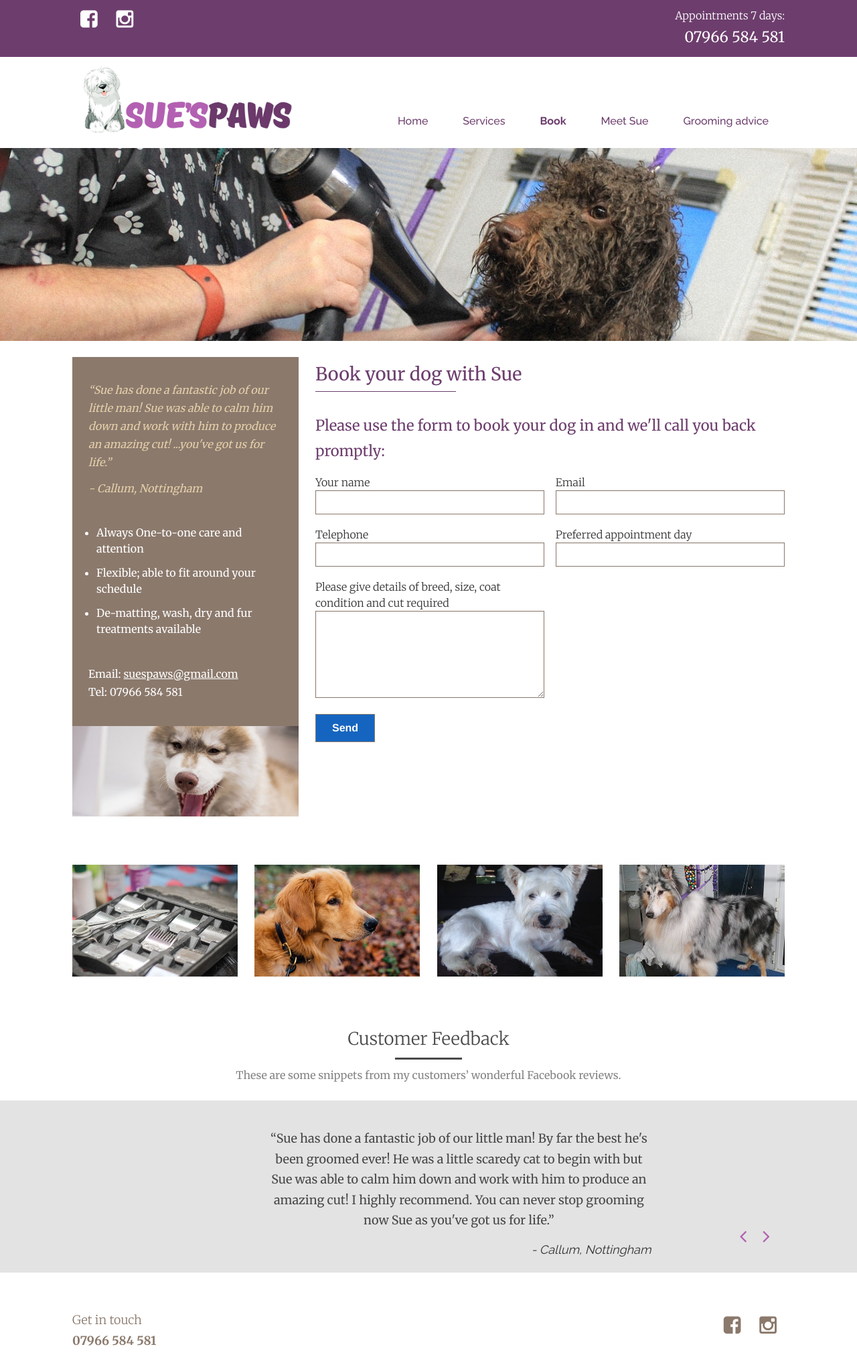
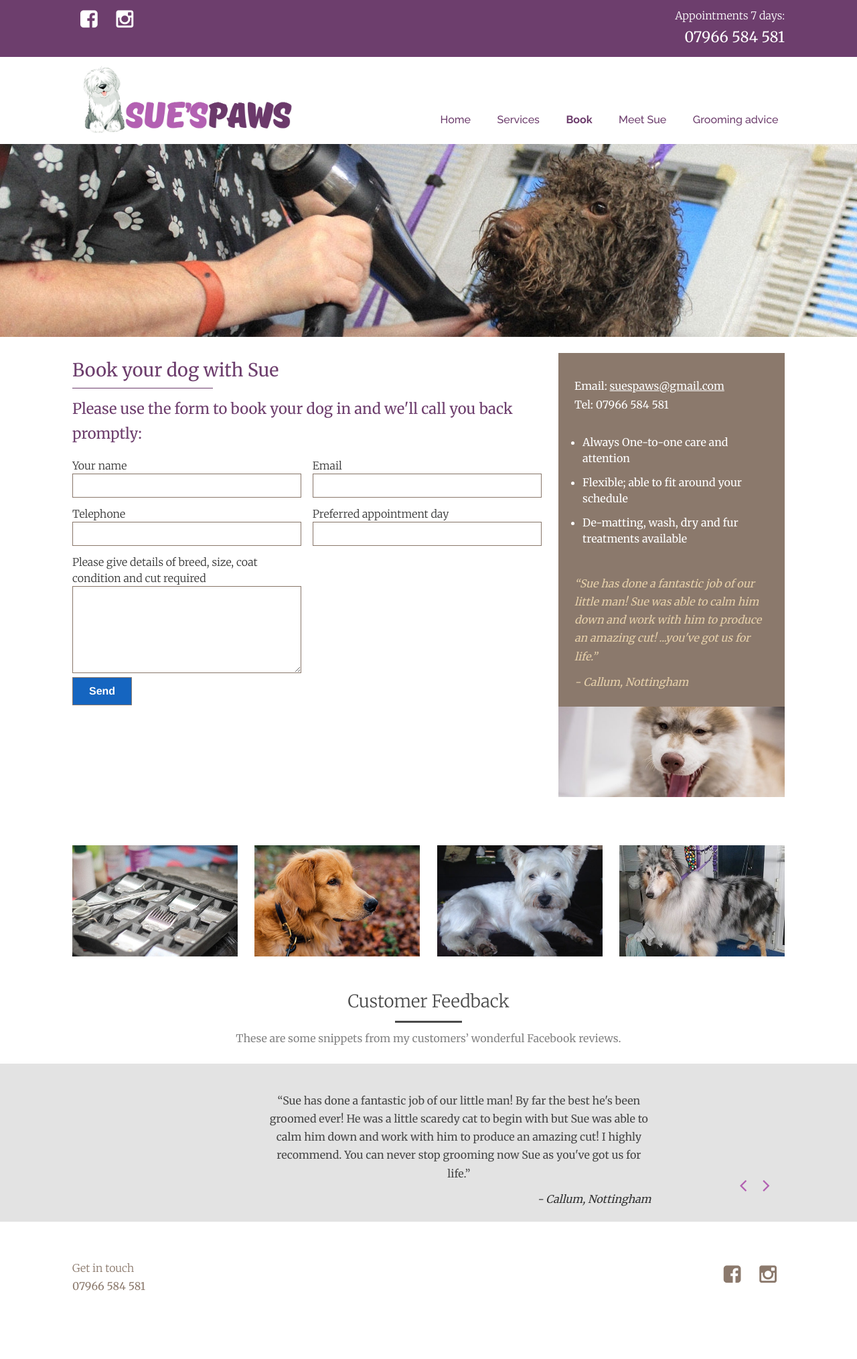
Before and after one commit to dog-grooming-nottingham/dog-grooming-nottingham.github.io, a Jekyll site: the page built from book/index.html, in a window 1280 px wide. Shown: the whole page at 67% size. Built offline with Jekyll 4.4.1, drawn with Linux system fonts in a browser that asks for light colours; after the commit the page ends 1946 px from its top, so only the background shows below that.

Commit message:
Booking page updates

```diff
--- a/_includes/head.html
+++ b/_includes/head.html
@@ -7,7 +7,7 @@
   <meta name="description" content="{% if page.excerpt %}{{ page.excerpt | strip_html | strip_newlines | truncate: 160 }}{% else %}{{ site.description }}{% endif %}">
   <link rel="icon" type="image/png" href="/img/favicon-32x32.png" sizes="32x32" />
   <link rel="icon" type="image/png" href="/img/favicon-16x16.png" sizes="16x16" />
-  <link rel="stylesheet" href="{{ "/css/main.css" | prepend: site.baseurl }}?v=1.2">
+  <link rel="stylesheet" href="{{ "/css/main.css" | prepend: site.baseurl }}">
   <link rel="canonical" href="{{ page.url | replace:'index.html','' | prepend: site.baseurl | prepend: site.url }}">
   <link rel="alternate" type="application/rss+xml" title="{{ site.title }}" href="{{ "/feed.xml" | prepend: site.baseurl | prepend: site.url }}">
   <link href='https://fonts.googleapis.com/css?family=Raleway:400,500,700,300|Merriweather:400,700,300' rel='stylesheet' type='text/css'>
--- a/_sass/base/_variables.scss
+++ b/_sass/base/_variables.scss
@@ -40,3 +40,5 @@ $form-box-shadow-focus: $form-box-shadow, 0 0 5px adjust-color($action-color, $l
 // Animations
 $base-duration: 150ms;
 $base-timing: ease;
+
+$imgPath : "../img";
--- a/book/index.html
+++ b/book/index.html
@@ -12,21 +12,6 @@ navigation_weight: 3
 <div class="view view__book">
 	<div class="container">
 
-		<div class="sidebar">
-			<div class="sidebar__cta">
-				<p class="sidebar__feedback">“Sue has done a fantastic job of our little man!  Sue was able to calm him down and work with him to produce an amazing cut! ...you've got us for life.”</p>
-            <cite>- Callum, Nottingham</cite></p>
-
-				<ul class="sidebar__cta--features">
-					<li>Always One-to-one care and attention</li>
-					<li>Flexible; able to fit around your schedule</li>
-					<li>De-matting, wash, dry and fur treatments available</li>
-				</ul>
-				<p class="sidebar__email">Email: <a href="mailto:suespaws@gmail.com">suespaws@gmail.com</a><br />
-				Tel: 07966 584 581</p>
-
-			</div>
-		</div>
 		<main id="content">
 		<article class="main-content">
 			<header>
@@ -57,7 +42,27 @@ navigation_weight: 3
 			</form>
 
 		</article>
+
+		<div class="sidebar">
+				<div class="sidebar__cta">
+
+					<p class="sidebar__email">Email: <a href="mailto:suespaws@gmail.com">suespaws@gmail.com</a><br />
+						Tel: 07966 584 581</p>
+
+					<ul class="sidebar__cta--features">
+						<li>Always One-to-one care and attention</li>
+						<li>Flexible; able to fit around your schedule</li>
+						<li>De-matting, wash, dry and fur treatments available</li>
+					</ul>
+
+					<p class="sidebar__feedback">
+					“Sue has done a fantastic job of our little man!  Sue was able to calm him down and work with him to produce an amazing cut! ...you've got us for life.”</p>
+						<cite>- Callum, Nottingham</cite>
+
+				</div>
+			</div>
 		</main>
+
 
 		{% include gallery.html %}
 
--- a/css/main.scss
+++ b/css/main.scss
@@ -26,7 +26,6 @@ $bp4: 1000px;
 
 h1, h2, h3, h4, h5 {
 	font-weight: 700;
-	font-family: 'Merriweather', serif;
  	margin-top: 1em;
 }
 
@@ -40,7 +39,7 @@ h3 {
 	font-size: rem(20);
 }
 
-body, html {
+body, html * {
 	margin: 0;
 	font-family: 'Merriweather', serif;
 	font-weight: 400;
@@ -48,7 +47,6 @@ body, html {
 }
 
 p {
-	font-family: 'Merriweather', serif;
 	font-weight: 400;
 	color: $black;
 	line-height: 1.7;
@@ -181,33 +179,40 @@ body {
 
 .main-nav {
 	padding: 12px 0;
+	padding-top: 0;
+	@include clearfix;
+	margin-bottom: 10px;
 	li {
 		display: block;
 		text-align: center;
 		border-bottom: 1px solid #eee;
+		@include span-columns(6);
+		@include omega(2n);
 		&.active a {color: #93afef}
 		a {
 			color: $purple;
 			display: block;
-			font-weight: 700;
-			line-height: 2;
+			line-height: 1.8;
 			font-family: 'Raleway', sans-serif;
-			font-size: rem(20);
+			font-size: rem(19);
 			&:hover { color: #93afef }
 		}
 	}
 	@include media($bp3){
-		@include span-columns(7);
+		@include span-columns(8);
 		text-align: right;
 		padding-top: 55px;
 		float: right;
 		li {
+			width: auto;
+			float: none;
+			@include omega-reset(2n);
 			display: inline-block;
 			border: 0; text-align: center;
 			a {
-				font-size: rem(13);
+				font-size: rem(14);
 				font-weight: 500;
-				padding: 0 $base-space;
+				padding: 0 $base-space/2.5;
 
 			}
 			&.active a {color: $purple; font-weight: 700; }
@@ -231,7 +236,7 @@ body {
 // Banner
 
 .home-banner {
-	background: $purple url('../img/banner.jpg') no-repeat center 0;
+	background: $purple url('#{$imgPath}/banner.jpg') no-repeat center 0;
 	background-size: cover;
 	min-height: 200px;
 	position: relative;
@@ -373,19 +378,19 @@ body {
 }
 
 .home-features--item1 h3 {
-	background: transparent url(../img/home-icon.svg) no-repeat left -3px; background-size: contain;
+	background: transparent url(#{$imgPath}/home-icon.svg) no-repeat left -3px; background-size: contain;
 }
 
 .home-features--item2 h3 {
-	background: transparent url(../img/paw-icon.svg) no-repeat left 0; background-size: contain;
+	background: transparent url(#{$imgPath}/paw-icon.svg) no-repeat left 0; background-size: contain;
 }
 
 .home-features--item3 h3 {
-	background: transparent url(../img/care-icon.svg) no-repeat left 0; background-size: contain;
+	background: transparent url(#{$imgPath}/care-icon.svg) no-repeat left 0; background-size: contain;
 }
 
 .home-features--item4 h3 {
-	background: transparent url(../img/award-icon.svg) no-repeat left 0; background-size: contain;
+	background: transparent url(#{$imgPath}/award-icon.svg) no-repeat left 0; background-size: contain;
 }
 
 .home-features__circles {
@@ -484,7 +489,7 @@ body {
 		.btn:hover { background: darken(#c576c4, 5%); }
 		@include media($bp2){
 			.callouts__img {
-				background: #c576c4 url(../img/callout1.jpg) no-repeat right 0;
+				background: #c576c4 url(#{$imgPath}/callout1.jpg) no-repeat right 0;
 				background-size: cover;
 			}
 		}
@@ -495,7 +500,7 @@ body {
 		.btn:hover { background: darken($mocha, 5%); }
 		@include media($bp2){
 			.callouts__img {
-				background: $mocha url(../img/callout2.jpg) no-repeat right 0;
+				background: $mocha url(#{$imgPath}/callout2.jpg) no-repeat right 0;
 				background-size: cover;
 			}
 		}
@@ -521,6 +526,15 @@ body {
 		}
 	h1, h2, h3 {
 		color: $purple;
+	}
+}
+
+.view__book {
+	.main-content {
+		@include media($bp3){
+			@include span-columns(8);
+			@include omega-reset(1n);
+		}
 	}
 }
 
@@ -592,7 +606,8 @@ body {
 	background: $yellow;
 	padding: $base-space;
 	margin-bottom: $base-space;
-	h3 { color: #fff;
+	h3 {
+		color: #fff;
 		font-size: rem(17);
 		line-height: 1.6;
 		font-weight: normal;
@@ -607,7 +622,7 @@ body {
 	p, a, cite { color: #fff;   }
 	@include media($bp3){
 		padding-bottom: 140px;
-		 background: url('../img/sidebar1.jpg') no-repeat center bottom $yellow;
+		 background: url('#{$imgPath}/sidebar1.jpg') no-repeat center bottom $yellow;
 		 background-size: contain;
 	}
 	@include media($bp4){
@@ -638,7 +653,7 @@ body {
 			}
 			@include media($bp3){
 			   	 padding-bottom: 160px;
-				 background: url('../img/sidebar2.jpg') no-repeat center bottom $mocha;
+				 background: url('#{$imgPath}/sidebar2.jpg') no-repeat center bottom $mocha;
 				 background-size: contain;
 			}
 	}
@@ -672,11 +687,14 @@ body {
 }
 
 .photobar {
+	padding: 10% 0;
+	@include media($bp3){
 		padding: 16% 0;
+	}
 	margin-bottom: $base-space;
-	background: url(../img/photobar4.jpg) no-repeat center 0 transparent; background-size: cover;
+	background: url(#{$imgPath}/photobar4.jpg) no-repeat center 0 transparent; background-size: cover;
 	.services & {
-		background: url(../img/photobar3.jpg) no-repeat center 0 transparent; background-size: cover;
+		background: url(#{$imgPath}/photobar5.jpg) no-repeat center 0 transparent; background-size: cover;
 	}
 	.home & {
 		display: none;
@@ -803,12 +821,8 @@ body {
 
  // Contact form
 .contact-form {
-	@include media($bp2) {
-		label {
- 		  @include span-columns(6);
- 		  @include omega(2n);
-		}
- 	  }
+	@include clearfix;
+
  	  label {
  	  	font-weight: lighter;
  	  	line-height: 1.5;
@@ -824,12 +838,20 @@ body {
  	  	clear: both;
  	  	float: left;
 	   }
+
+	   @include media($bp2) {
+		label {
+ 		  @include span-columns(6);
+ 		  @include omega(2n);
+		}
+	}
 }
 
 .contact-form-details {
 	clear: both;
 	@include span-columns(12);
 }
+
 
 .sidebar__feedback {
 	color: #eeebd8;
```
Also changed, not shown: _posts/2016-01-23-welcome-to-jekyll.markdown (deleted, +0 -25 lines), img/photobar5.jpg (added), img/sidebar1.jpg. Lines whose indentation alone changed are shown as unchanged.
